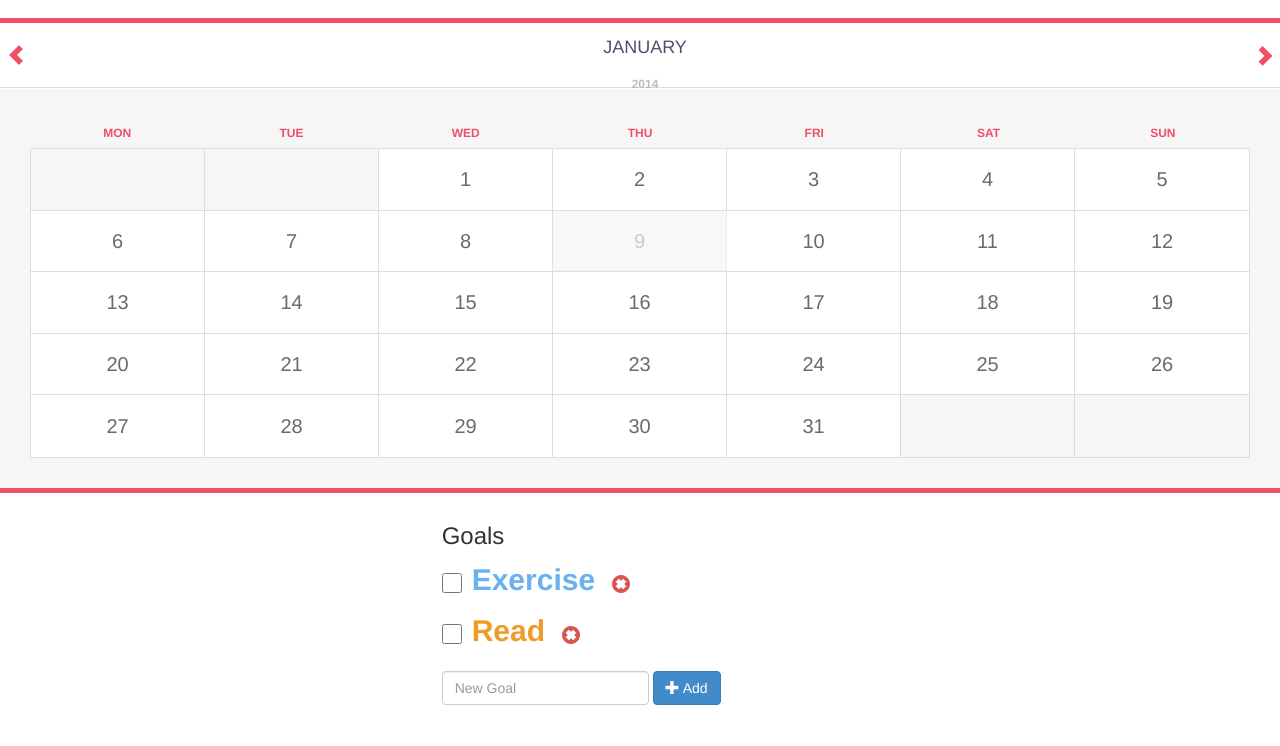
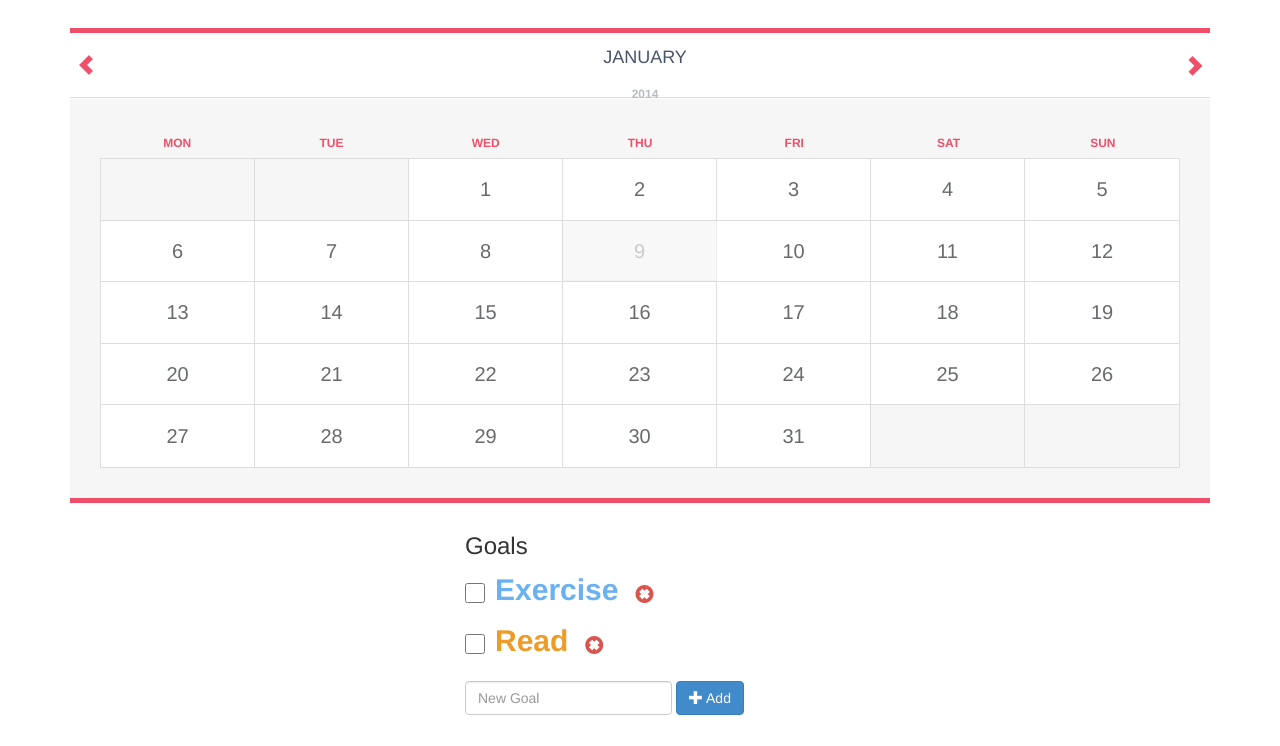
Before and after one commit to wyegelwel/nonzeroday, a website: page views/index.html in a window 1280 px wide. Shown: the part 54-800 px from the top of the page. Drawn offline with Linux system fonts and the light colour scheme; files that its build step writes are made by us from their sources; files whose address does not match are found by name.

Commit message:
reverted

```diff
--- a/views/index.html
+++ b/views/index.html
@@ -4,6 +4,7 @@
 <link href="bootstrap/css/bootstrap.css" rel="stylesheet">
 <link rel="stylesheet" type="text/css" href="css/calendar.css" />
 <link href="css/nonzeroday.css" rel="stylesheet">
+<title>Non Zero Day</title>
 </head>
 <body >
 	<nav class="navbar navbar-default" role="navigation">
@@ -14,7 +15,7 @@
 	      <li><a href="/about">About</a></li>
 	    </ul>
 	</nav>
-	<div class="">
+	<div class="container">
 		<section>
 			<div class="custom-calendar-wrap">
 				<div id="custom-inner" class="custom-inner">
```
